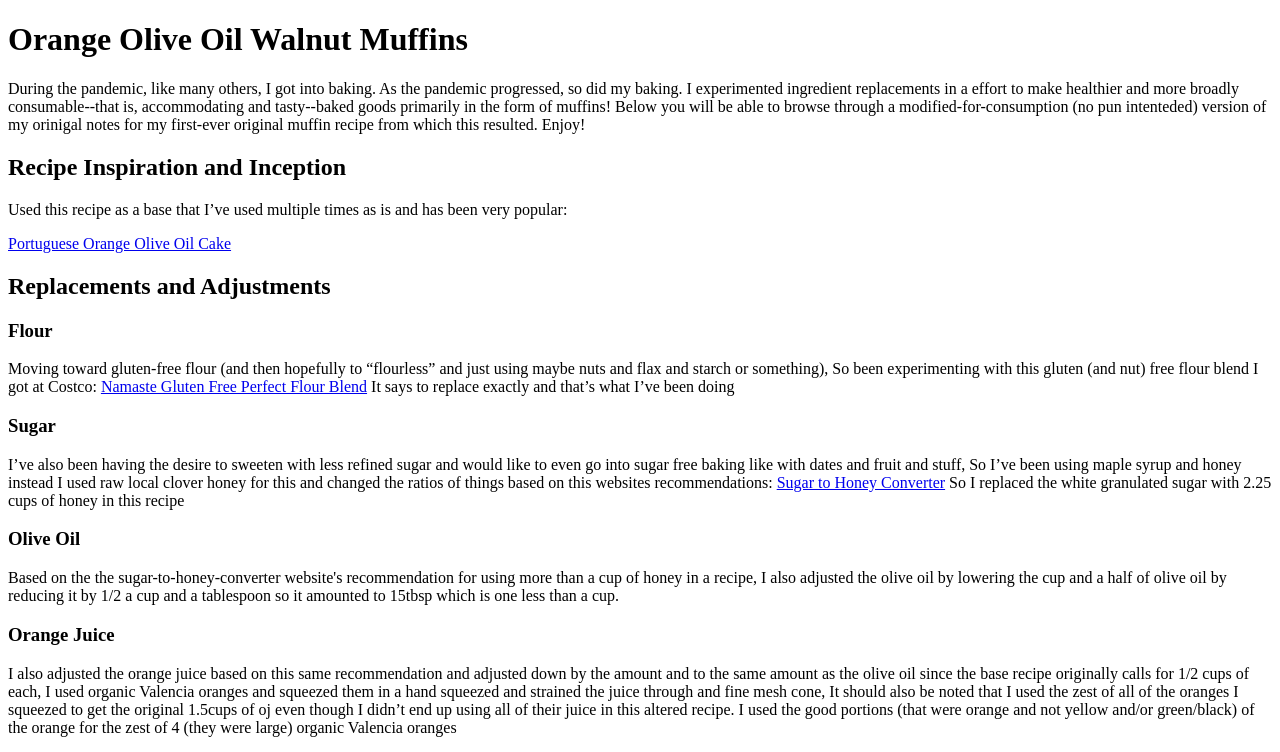
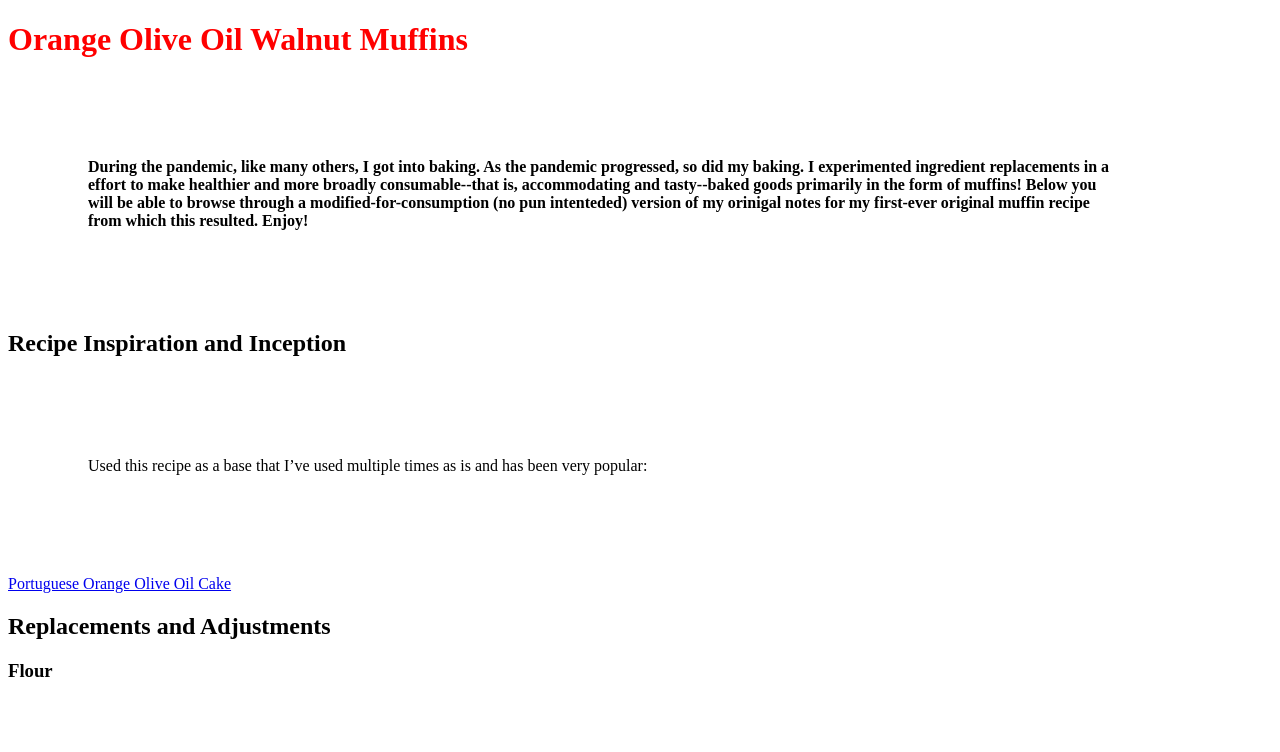
Before and after one commit to STL-LC101-Sept-22/js-assignment-4-html-me-something-emiliawatson, a website: page index.html in a window 1280 px wide. Shown: the top 752 px of the page. Drawn offline with Linux system fonts and the light colour scheme.

Commit message:
Added CSS styling code

```diff
--- a/index.html
+++ b/index.html
@@ -1,13 +1,14 @@
 <!DOCTYPE html>
 <html>
    <head>
+      <link rel="stylesheet" href="styles.css">
       <title>Emilia Watson - Orange Olive Oil Walnut Muffins</title>
    </head>
    <body>
       <!-- Write your HTML in this file! -->
       <header>
-         <h1>Orange Olive Oil Walnut Muffins</h1>
-         <p>
+         <h1 id="mainHeading">Orange Olive Oil Walnut Muffins</h1>
+         <p class="boldparagraph">
             During the pandemic, like many others, I got into baking.
             As the pandemic progressed, so did my baking.
             I experimented ingredient replacements in a effort to make healthier and more broadly consumable--that is, accommodating and tasty--baked goods primarily in the form of muffins!
@@ -37,7 +38,7 @@
                      So I replaced the white granulated sugar with 2.25 cups of honey in this recipe
                   </p>
                <h3>Olive Oil</h3>
-                  <p>
+                  <p id="testP" class="funParagraph">
                      Based on the the sugar-to-honey-converter website's recommendation for using more than a cup of honey in a recipe, I also adjusted the olive oil by lowering the cup and a half of olive oil by reducing it by 1/2 a cup and a tablespoon so it amounted to 15tbsp which is one less than a cup.
                   </p>
                <h3>Orange Juice</h3>
@@ -60,7 +61,7 @@
                <h2>Final Product</h2>
                <img src="images\OrangeOliveOilMuffins_OriginalPic.jpg" alt="Orange Olive Oil Walnut Muffins Fresh Out of the Oven">
                <h2>Consistency and Taste Notes</h2>
-               <p>
+               <p class="boldparagraph">
                   The batter was very think and yellow-nearly orange in color,
                   Slightly stuck to fork like brownies after 30 min of baking and took out,
                   Notice some of the larger ones were cracked at the top which I think is what I want,
--- a/styles.css
+++ b/styles.css
@@ -1 +1,32 @@
 /* Write your CSS here! */
+
+P {
+    margin-top: 100px;
+    margin-bottom: 100px;
+    margin-right: 150px;
+    margin-left: 80px;
+}
+
+div {
+    padding-top: 50px;
+    padding-right: 30px;
+    padding-bottom: 50px;
+    padding-left: 80px;
+}
+
+body {
+    margin: 8px;
+    display: block;
+}
+
+#mainHeading {
+    color: red;
+}
+
+.boldparagraph {
+    font-weight: bolder;
+}
+
+.funParagraph {
+    color: green;
+}
```
